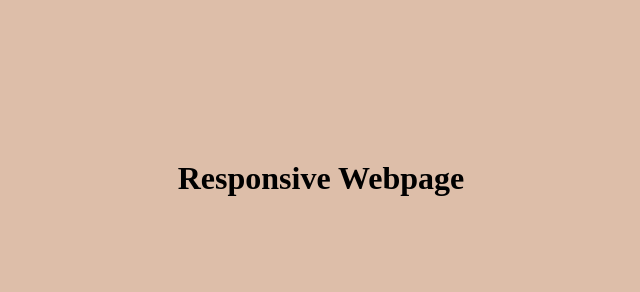
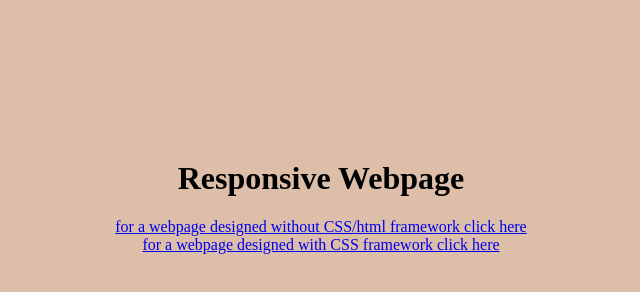
Before and after one commit to Anele078/responsive-webpage, a plain HTML site: page index.html in a window 1280 px wide. Shown: the whole page, without its empty margins (319-959 px from the left). Drawn offline with Linux system fonts and the light colour scheme.

Commit message:
additions

```diff
--- a/index.html
+++ b/index.html
@@ -18,5 +18,11 @@
 </head>
 <body>
    <h1>Responsive Webpage</h1>
+   <a href="https://anele078.github.io/webpage/">for a webpage designed without CSS/html framework click here</a>
+
+   <br>
+
+   <a href="https://anele078.github.io/simple-grid-webpage/">for a webpage designed with CSS framework click here</a>
+
 </body>
 </html>
```
